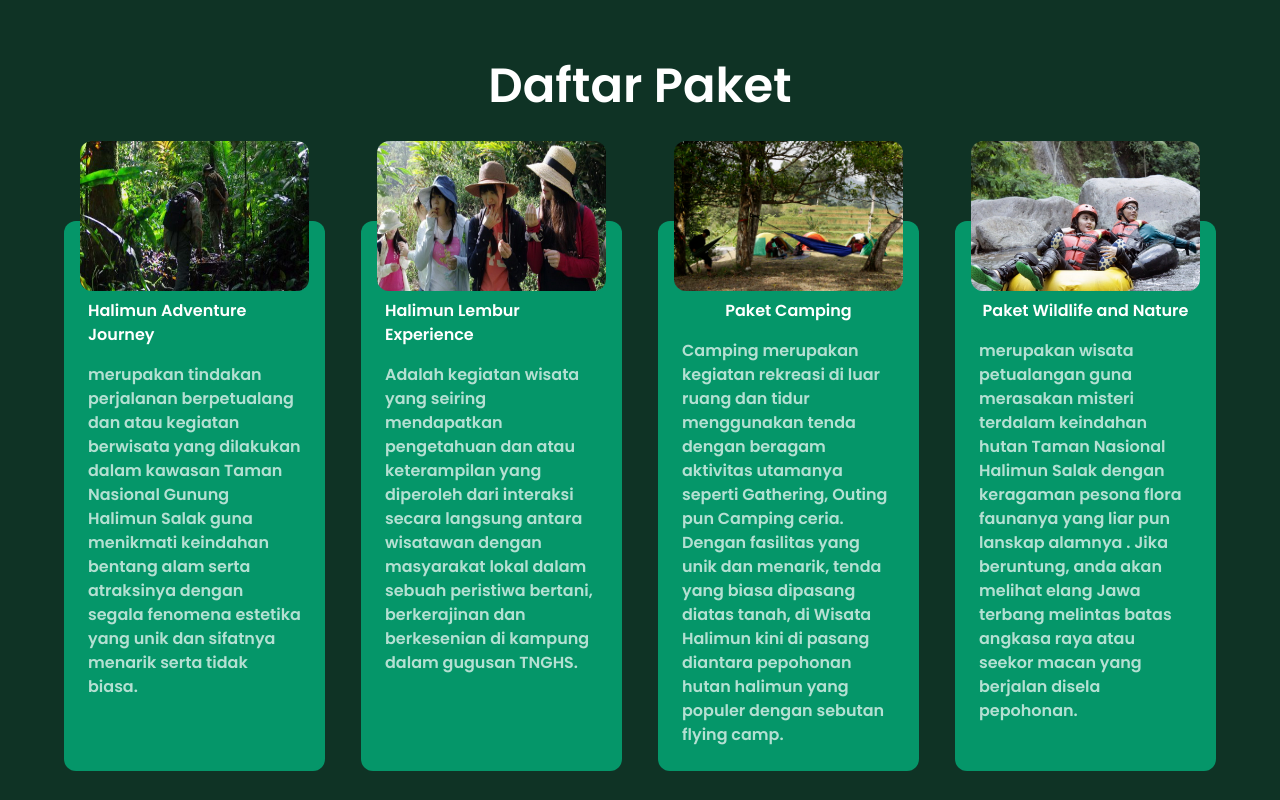
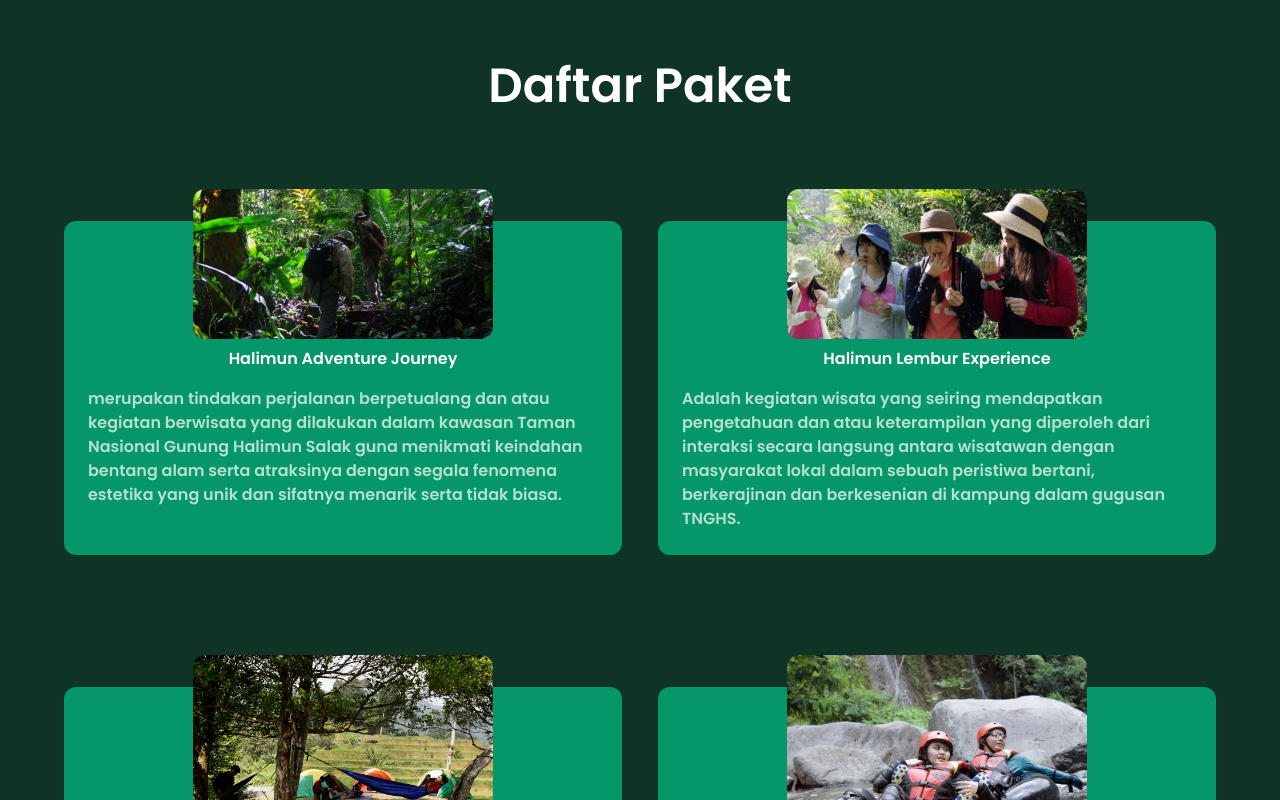
Before and after one commit to dhimzikri/bank_ui, a React (Vite) app: page / in a window 1280 px wide. Shown: the part 1700-2500 px from the top of the page. Built offline with nearby package versions, Linux system fonts and the light colour scheme.

Commit message:
changed_md:gridcol2

```diff
--- a/src/components/Paket.jsx
+++ b/src/components/Paket.jsx
@@ -5,20 +5,29 @@ import { listPaket } from "../constant";
 const Paket = () => {
   return (
     <section id="section">
-      <h2 className={`${styles.heading2} flex items-center justify-center h-auto w-auto -mt-10`}>Daftar Paket</h2>
-      <div className="grid grid-cols-4 gap-9">
-        {listPaket && listPaket.map((n) => {
+      <h2
+        className={`${styles.heading2} flex items-center justify-center h-auto w-auto -mt-10`}
+      >
+        Daftar Paket
+      </h2>
+      <div className="grid grid-cols-4 gap-9 md:grid-cols-2">
+        {listPaket &&
+          listPaket.map((n) => {
             return (
-            <div key={n.id} className="bg-emerald-600 rounded-xl p-4 mt-24">
+              <div key={n.id} className="bg-emerald-600 rounded-xl p-4 mt-24 ">
                 <div className="flex items-center justify-center">
                   <img
                     src={n.img}
                     alt=""
-                  className="rounded-xl h-[150px] w-[300px] -mt-24"
+                    className="rounded-xl h-[150px] w-[300px] -mt-24 md:-mt-12 md:h-fit md:w-[]"
                   />
                 </div>
-              <p className="p-2 text-white font-poppins font-semibold flex items-center justify-center">{n.name}</p>
-              <p className="p-2 text-dimWhite font-poppins font-semibold flex items-start justify-start">{n.desc}</p>
+                <p className="p-2 text-white font-poppins font-semibold flex items-center justify-center ">
+                  {n.name}
+                </p>
+                <p className="p-2 text-dimWhite font-poppins font-semibold flex items-start justify-start">
+                  {n.desc}
+                </p>
               </div>
             );
           })}
```
Lines whose indentation alone changed are shown as unchanged.
